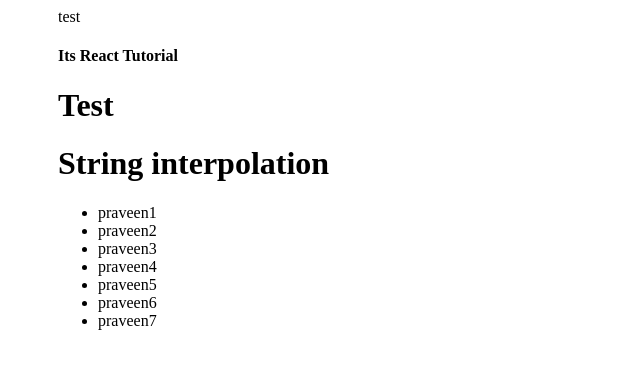
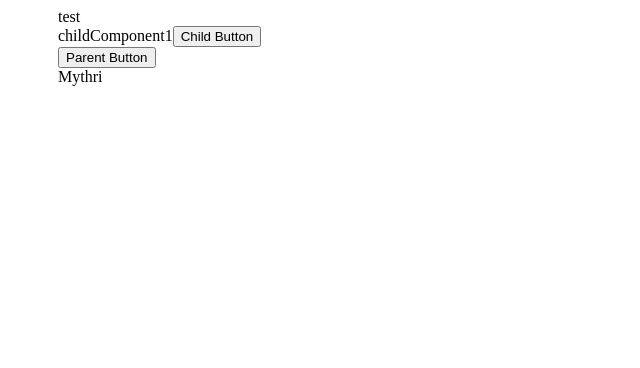
Before and after one commit to praveen4554/React-UI-2019, a React (Create React App) app: page / in a window 1280 px wide. Shown: the top 368 px of the page, without its empty margins (0-640 px from the left). Built offline with nearby package versions, Linux system fonts and the light colour scheme; the HTML template or start-up script is replaced by a standard one.

Commit message:
component to component communication completed

```diff
--- /dev/null
+++ b/src/ChildComponent.js
@@ -0,0 +1,22 @@
+
+import React, {Component} from 'react';
+export default class ChildComponent extends React.Component {
+     constructor() {
+       super();
+       this.passingData = this.passingData.bind(this);
+   }
+   passingData() {
+       console.log('data');
+       this.props.childData(this.props.praveen+1);
+   }
+     render() {
+         console.log(this.props);
+         return(
+             <div>
+               childComponent
+               {this.props.praveen}
+               <button onClick={() => this.passingData()}> Child Button </button>
+             </div>
+         )
+     }
+}
--- a/src/ClassComponent.js
+++ b/src/ClassComponent.js
@@ -1,22 +1,50 @@
 
 import React, {Component} from 'react';
+import ChildComponent from './ChildComponent';
 export default class Test extends React.Component {
+   constructor() {
+       super();
+       this.state = {value: 1,
+             loading: false,
+            data: []};
+       this.test = this.test.bind(this);
+       this.child = this.child.bind(this);
+   }
+    test(event) {
+        console.log('praveen');
+        console.log(event);
+        console.log(this.state.value);
+        this.setState({value:2, data:['praveen1','praveen2','praveen3','praveen4','praveen5','praveen6','praveen7'],
+    loading:true});
+        // this.state.value = 2;
+        console.log(this.state.value);
+    }
+    child(data) {
+        console.log(data);
+        this.setState({value: data});
+        console.log('child calling');
+    }
     render() {
-        const data = ['praveen1','praveen2','praveen3','praveen4','praveen5','praveen6','praveen7'];
-
-        const list  = data.map((ele, index)=>{
+        //const data = ['praveen1','praveen2','praveen3','praveen4','praveen5','praveen6','praveen7'];
+        const displayMythri = false;
+        const list  = this.state.data.map((ele, index)=>{
             return <li key={index}>{ele}</li>
         })
         console.log(list);
         const element = <h1>String interpolation</h1>;
-        return(<div> <h4>Its React Tutorial</h4>
+        return(<div>
+        <ChildComponent praveen= {this.state.value} childData={this.child}> </ChildComponent>
+        <button onClick ={ (event)=> this.test(event)}> Parent Button </button>
+        { this.state.loading ? <div><h4>Its React Tutorial</h4>
         <h1> Test</h1>
             {element}
             <ul>
-       { data ?    data.map((ele, index)=>{
+       { this.state.data ?    this.state.data.map((ele, index)=>{
             return <li key={index}>{ele}</li>
     }) : ''}
             </ul>
+            value: <b>{this.state.value}</b>
+        </div> : <div>Mythri</div>}
         </div>
         )
     }
```
Also changed, not shown: notest.txt.
